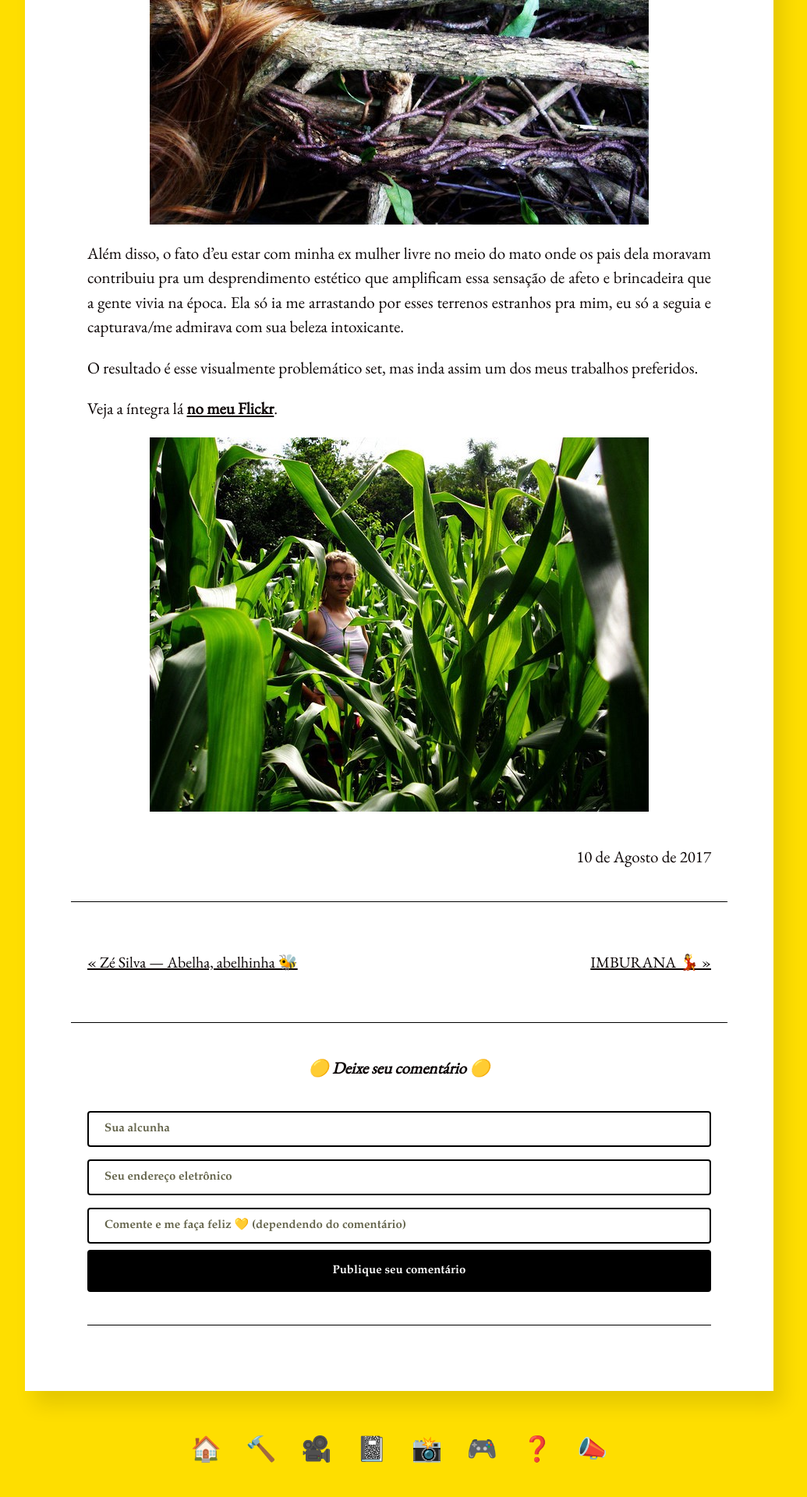
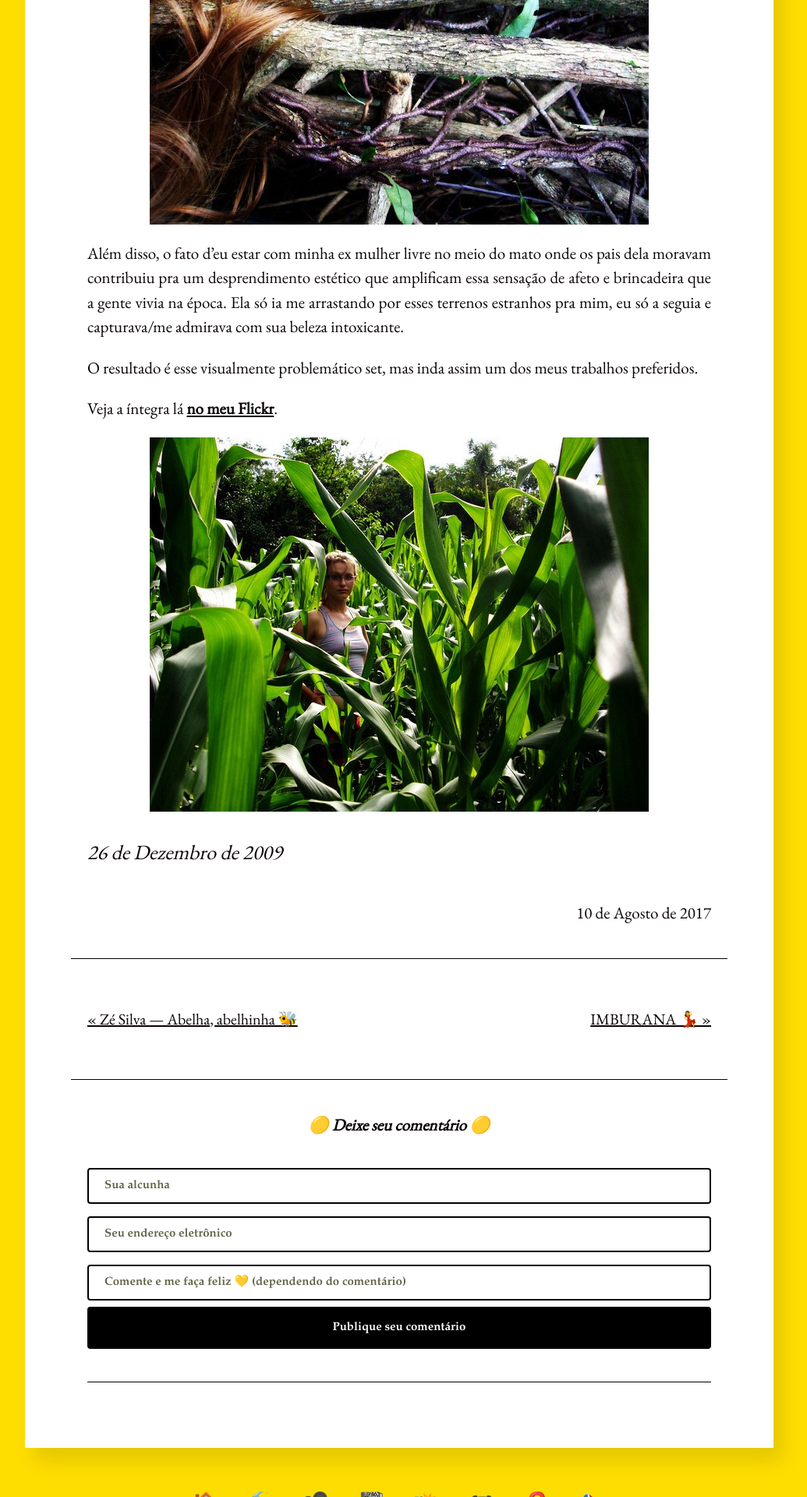
Before and after one commit to tropicaos/laueu, a Jekyll site: the page built from _posts/2020-07-02-angelica.md, in a window 1280 px wide. Shown: the part 1969-3889 px from the top of the page at 78% size, without its empty margins (128-1163 px from the left). Built offline with Jekyll 4.4.1, drawn with Linux system fonts in a browser that asks for light colours; before the commit the page ends 3858 px from its top, so only the background shows below that.

Commit message:
Update 2020-07-02-angelica.md

```diff
--- a/_posts/2020-07-02-angelica.md
+++ b/_posts/2020-07-02-angelica.md
@@ -26,3 +26,5 @@ O resultado é esse visualmente problemático set, mas inda assim um dos meus tr
 Veja a íntegra lá [**no meu Flickr**](https://flic.kr/s/aHskAYso1T){:target="_blank"}.
 
 ![angelica no meio de uma plantação de milho](/images/uploads/angelica02.jpeg)
+
+#### 26 de Dezembro de 2009
```
